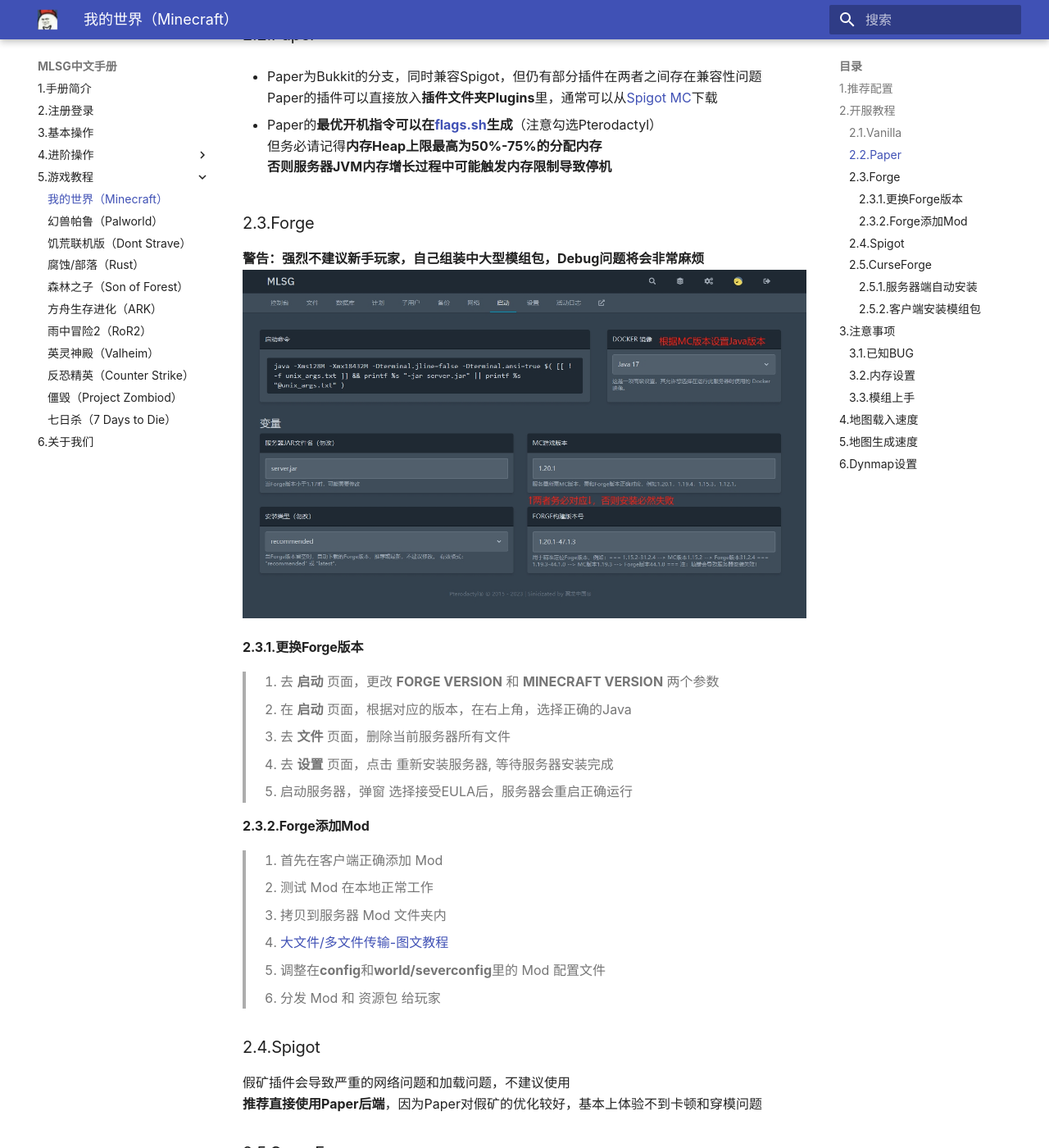
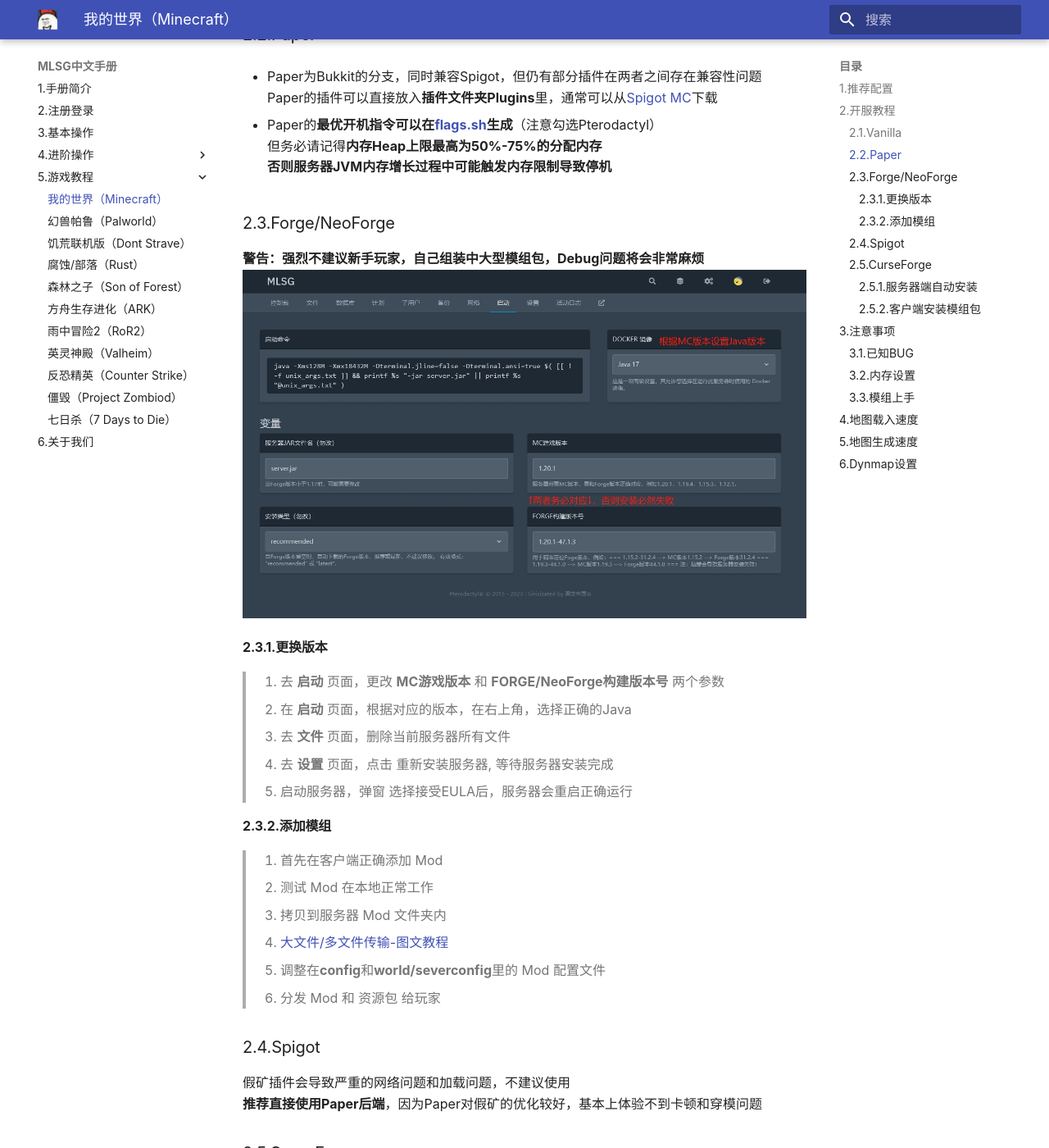
Before and after one commit to KenRen98/Manual, an MkDocs documentation site: the page built from docs/3-servergames/minecraft.md, in a window 1280 px wide and 1400 px high, scrolled down 1092 px. Shown: the whole window at 82% size. Built offline with MkDocs 1.6.1 and Material for MkDocs 9.7.7, drawn with Linux system fonts in a browser that asks for light colours; some web fonts are replaced.

Commit message:
Update minecraft.md

```diff
--- a/docs/3-servergames/minecraft.md
+++ b/docs/3-servergames/minecraft.md
@@ -39,20 +39,20 @@
 但务必请记得**内存Heap上限最高为50%-75%的分配内存**
 **否则服务器JVM内存增长过程中可能触发内存限制导致停机**
 
-### 2.3.Forge
+### 2.3.Forge/NeoForge
 
 **警告：强烈不建议新手玩家，自己组装中大型模组包，Debug问题将会非常麻烦**
 ![Forge后台](\assets\minecraft\forge-1.png)
 
-#### 2.3.1.更换Forge版本
+#### 2.3.1.更换版本
 
-> 1. 去 **启动** 页面，更改 **FORGE VERSION** 和 **MINECRAFT VERSION** 两个参数
+> 1. 去 **启动** 页面，更改 **MC游戏版本** 和 **FORGE/NeoForge构建版本号** 两个参数
 > 2. 在 **启动** 页面，根据对应的版本，在右上角，选择正确的Java
 > 3. 去 **文件** 页面，删除当前服务器所有文件
 > 4. 去 **设置** 页面，点击 重新安装服务器, 等待服务器安装完成
 > 5. 启动服务器，弹窗 选择接受EULA后，服务器会重启正确运行
 
-#### 2.3.2.Forge添加Mod
+#### 2.3.2.添加模组
 
 > 1. 首先在客户端正确添加 Mod
 > 2. 测试 Mod 在本地正常工作
```
